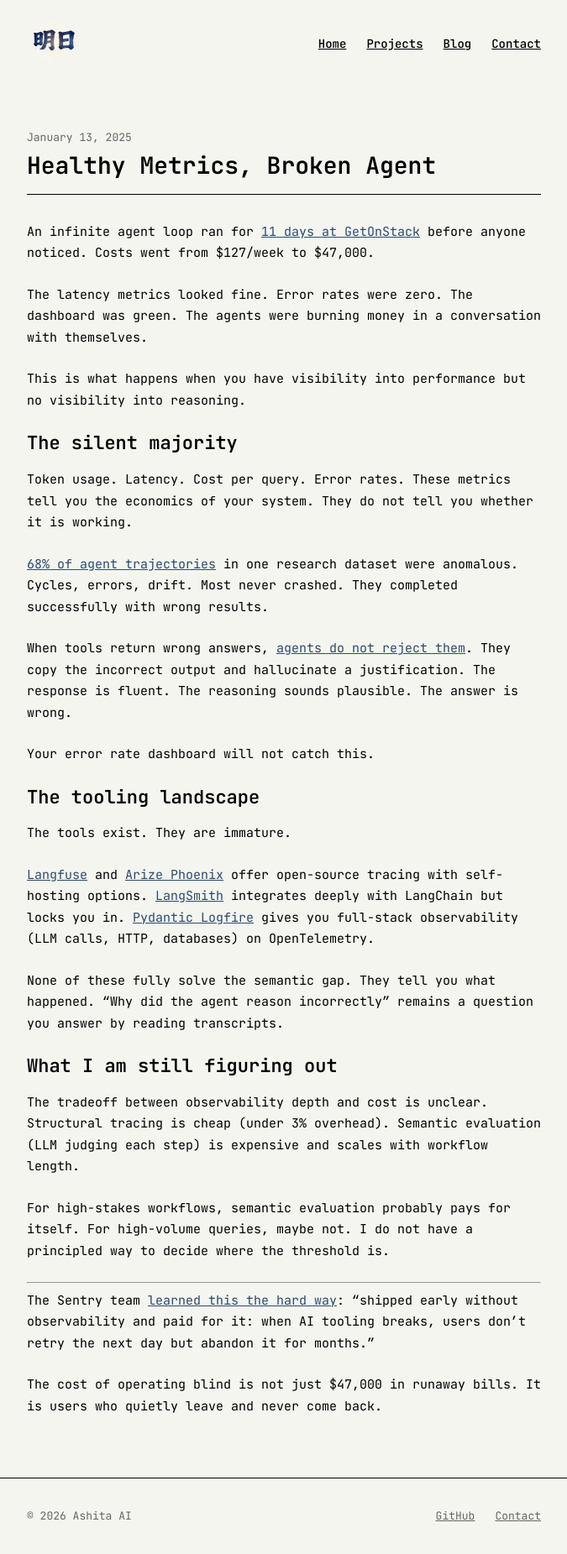
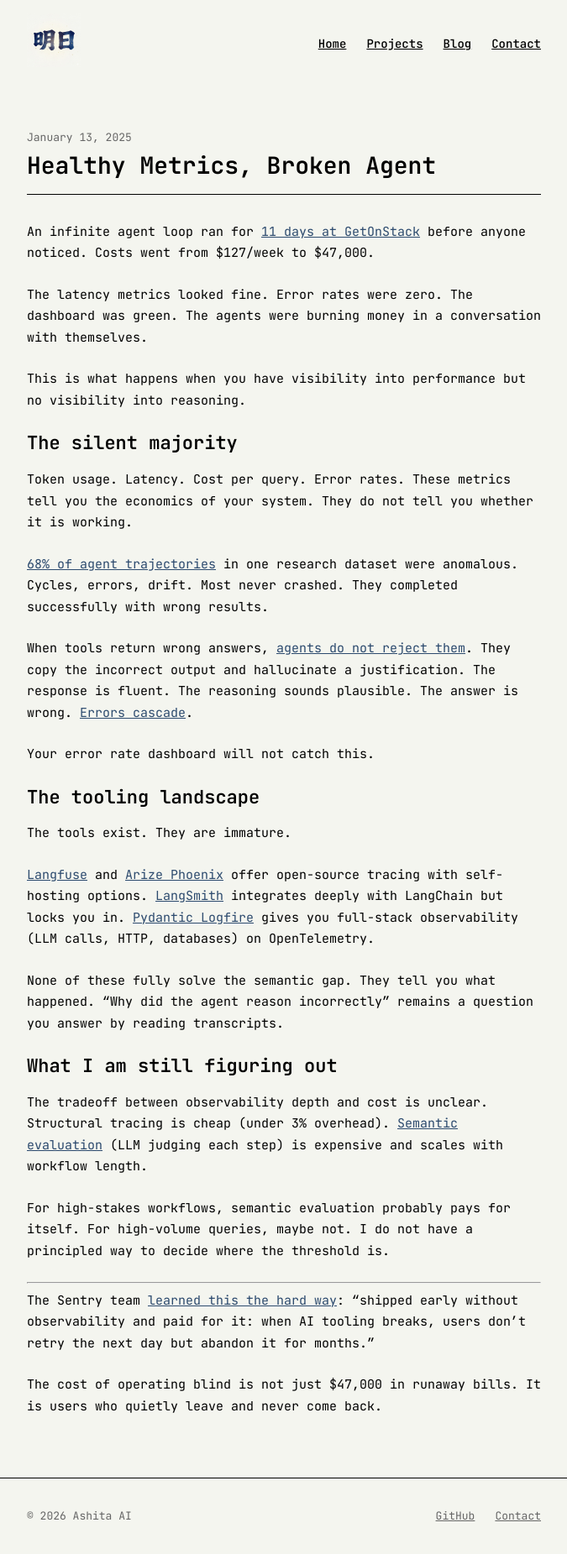
Before and after one commit to ashita-ai/ashita-ai.github.io, a Jekyll site: the page built from _posts/2025-01-13-healthy-metrics-broken-agent.md, in a window 1280 px wide. Shown: the whole page at 84% size, without its empty margins (302-977 px from the left). Built offline with Jekyll 4.4.1, drawn with Linux system fonts in a browser that asks for light colours.

Commit message:
Add cross-links to observability post
- Link "Semantic evaluation" to Arbiter post
- Link "Errors cascade" to agent supervisor post

```diff
--- a/_posts/2025-01-13-healthy-metrics-broken-agent.md
+++ b/_posts/2025-01-13-healthy-metrics-broken-agent.md
@@ -16,7 +16,7 @@
 
 [68% of agent trajectories](https://arxiv.org/html/2511.04032v1) in one research dataset were anomalous. Cycles, errors, drift. Most never crashed. They completed successfully with wrong results.
 
-When tools return wrong answers, [agents do not reject them](https://arxiv.org/html/2406.19228v1). They copy the incorrect output and hallucinate a justification. The response is fluent. The reasoning sounds plausible. The answer is wrong.
+When tools return wrong answers, [agents do not reject them](https://arxiv.org/html/2406.19228v1). They copy the incorrect output and hallucinate a justification. The response is fluent. The reasoning sounds plausible. The answer is wrong. [Errors cascade](/blog/your-agents-need-a-supervisor/).
 
 Your error rate dashboard will not catch this.
 
@@ -30,7 +30,7 @@
 
 ## What I am still figuring out
 
-The tradeoff between observability depth and cost is unclear. Structural tracing is cheap (under 3% overhead). Semantic evaluation (LLM judging each step) is expensive and scales with workflow length.
+The tradeoff between observability depth and cost is unclear. Structural tracing is cheap (under 3% overhead). [Semantic evaluation](/blog/introducing-arbiter/) (LLM judging each step) is expensive and scales with workflow length.
 
 For high-stakes workflows, semantic evaluation probably pays for itself. For high-volume queries, maybe not. I do not have a principled way to decide where the threshold is.
 
```
